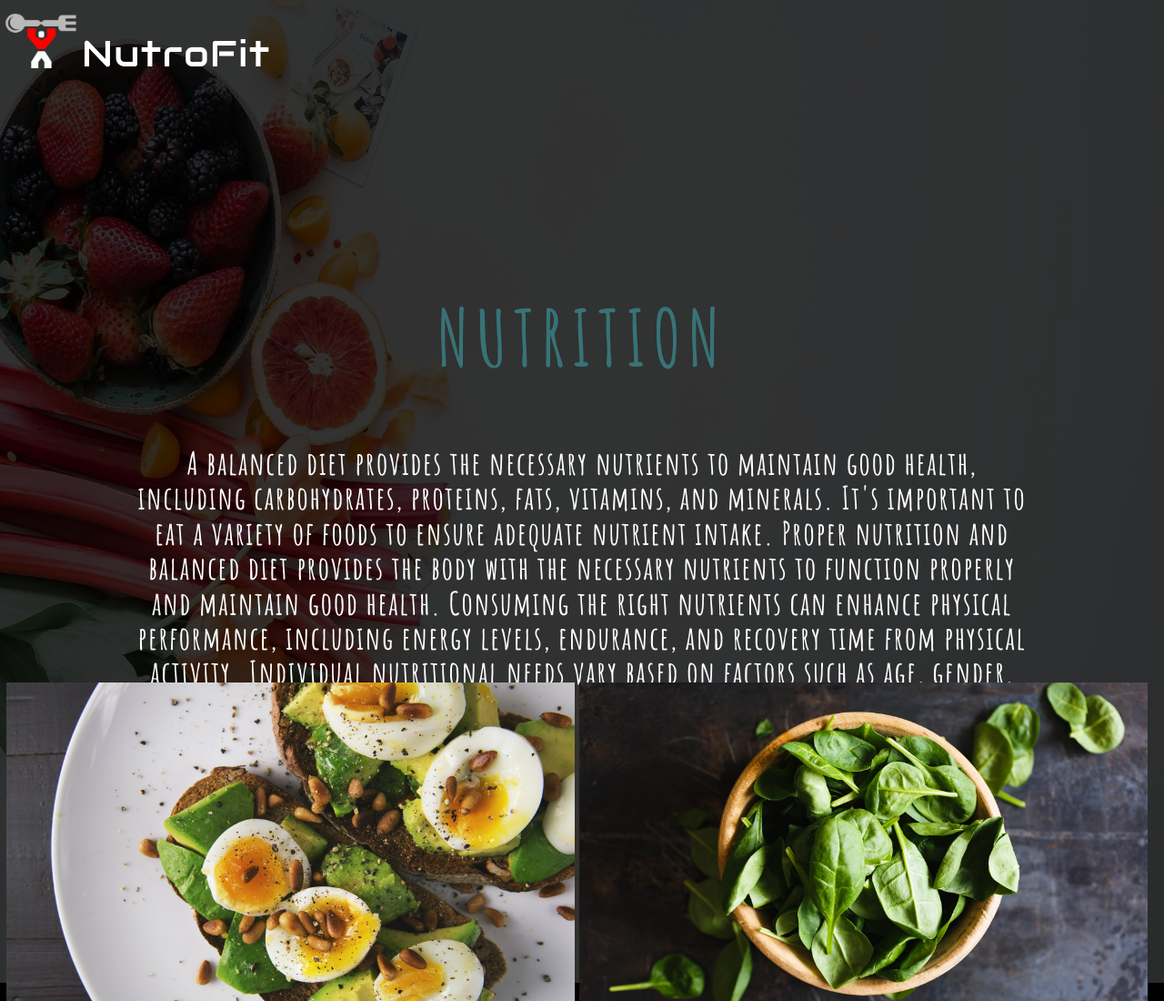
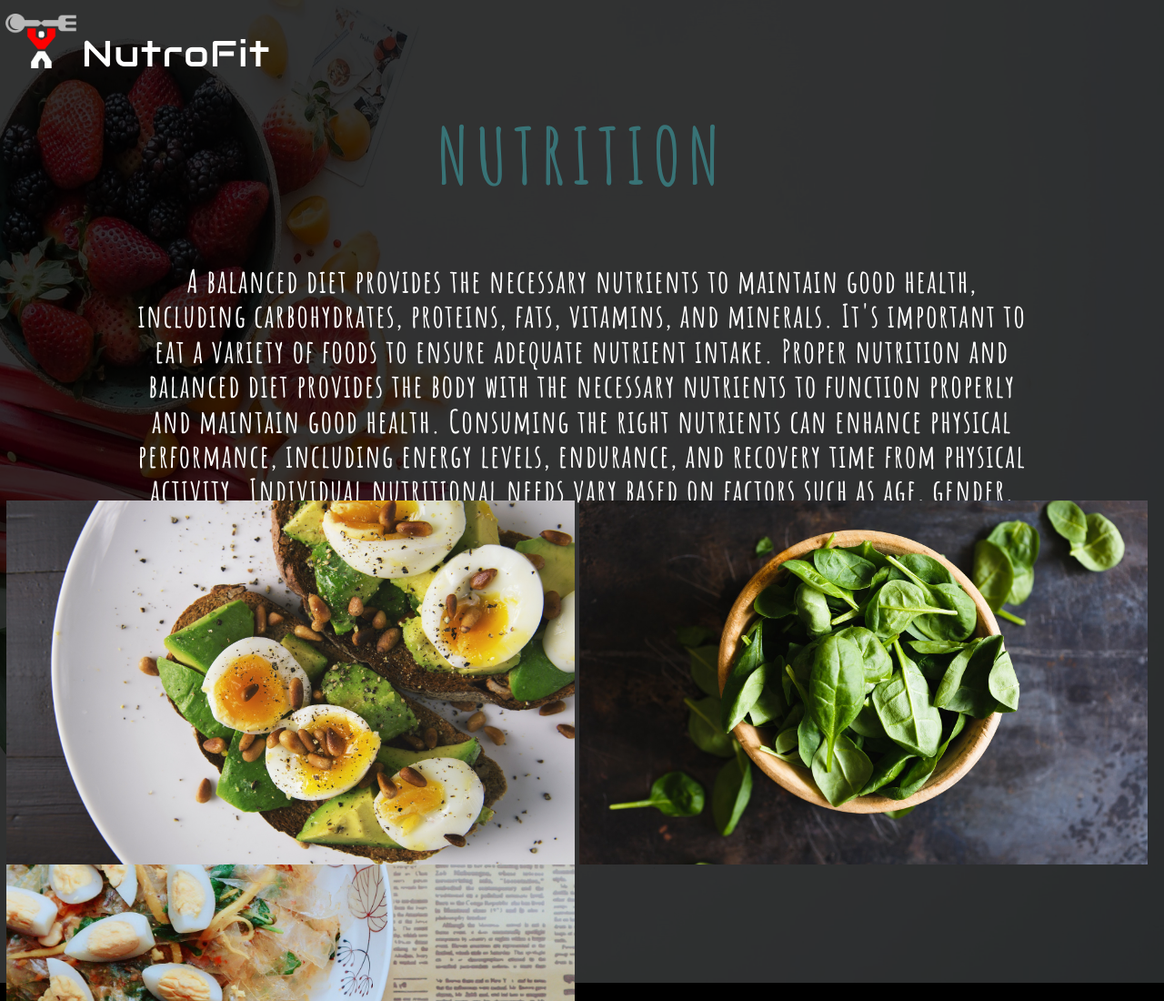
Before and after one commit to Ank050/website-beta-nutrofit, a website: page nutrition_home.html in a window 1280 px wide. Shown: the top 1100 px of the page at 91% size. Drawn offline with nearby package versions, Linux system fonts and the light colour scheme.

Commit message:
exercise done

```diff
--- a/nutrition_style.css
+++ b/nutrition_style.css
@@ -23,7 +23,7 @@ body {
 
 .logo_text {
   width: 100%;
-  height: 200px;
+  height: 120px;
   display: flex;
 }
 
@@ -51,7 +51,6 @@ body {
   color: white;
   letter-spacing: 0.5rem;
   color: #095256;
-  margin-top: 120px;
 }
 
 .text p {
```
